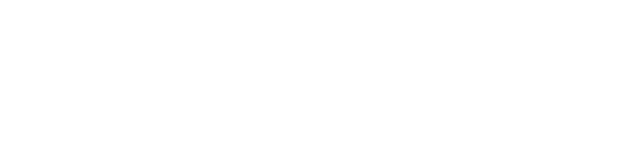
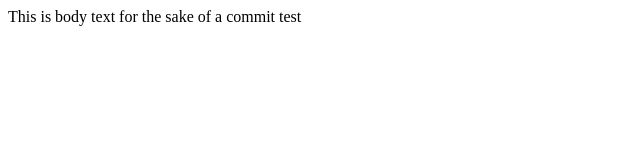
Before and after one commit to beegdeena/odin-recipes, a plain HTML site: page index.html in a window 1280 px wide. Shown: the whole page, without its empty margins (0-640 px from the left). Drawn offline with Linux system fonts and the light colour scheme.

Commit message:
Add body text to index for commit test

```diff
--- a/index.html
+++ b/index.html
@@ -7,6 +7,6 @@
     <title>Odin Recipes</title>
 </head>
 <body>
-
+    This is body text for the sake of a commit test
 </body>
 </html>
```
